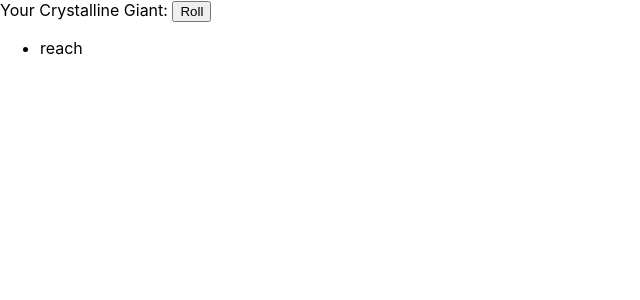
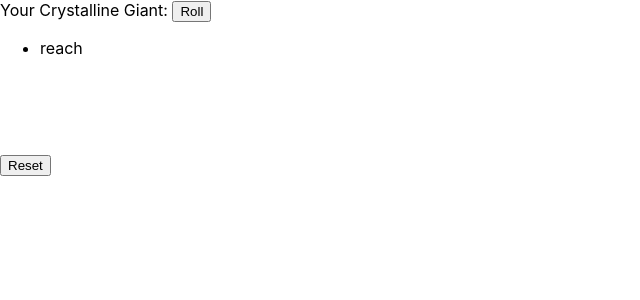
Before and after one commit to tvandort/crystalline-giant, a Next.js app: page / in a window 1280 px wide. Shown: the top 300 px of the page, without its empty margins (0-640 px from the left). Built offline with nearby package versions, Linux system fonts and the light colour scheme.

Commit message:
Reset button.

```diff
--- a/src/logic/crystallineGiant.ts
+++ b/src/logic/crystallineGiant.ts
@@ -97,4 +97,11 @@ export class CrystallineGiant {
       (ability) => ability !== newAbility
     );
   }
+
+  reset = () => {
+    this.abilities = [];
+    this.ungainedAbilities = AllAbilities;
+
+    this.gainAbility();
+  };
 }
--- a/src/pages/index.tsx
+++ b/src/pages/index.tsx
@@ -32,6 +32,18 @@ export default function Home({ initialAbility }: HomeProps) {
           <li key={ability}>{ability}</li>
         ))}
       </ul>
+      <br />
+      <br />
+      <br />
+      <br />
+      <button
+        onClick={() => {
+          card.reset();
+          setAbilities(card.Abilities);
+        }}
+      >
+        Reset
+      </button>
     </div>
   );
 }
```
Also changed, not shown: 1 other file (tests, documents, lock files or other folders).
